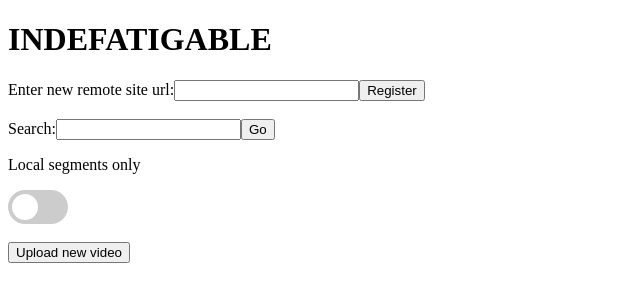
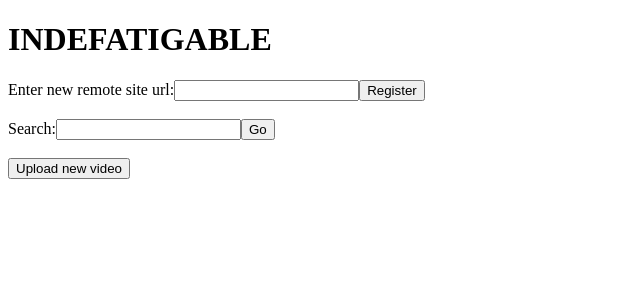
Before and after one commit to rfdolan/cs3733-indefatigable-admin, a React (Create React App) app: page / in a window 1280 px wide. Shown: the top 302 px of the page, without its empty margins (0-640 px from the left). Built offline with nearby package versions, Linux system fonts and the light colour scheme; no server answers.

Commit message:
Admin now only sees local videos.

```diff
--- a/src/VideoPanel.js
+++ b/src/VideoPanel.js
@@ -15,7 +15,6 @@ class VideoPanel extends React.Component {
 
     state = {
         videos: [],
-        localOnly: false,
     }
 
     // These two functions make us promise not to update the state if the component
@@ -40,18 +39,13 @@ class VideoPanel extends React.Component {
     }
 
 
-    toggleFilter = () => {
-        this.setState({localOnly: !this.state.localOnly});
-        this.renderVideos();
-    }
-
     renderVideos = () => {
         // Array of JSX videos we want to render.
         let vids = [];
         for(let i=0; i<this.state.videos.length; i++ ) {
             let currVid = this.state.videos[i];
             // If we are not filtering by local only OR if we are and this is a local video, add it to the array.
-            if((!this.state.localOnly) || (this.state.localOnly && !currVid.isRemote)){
+            if( !currVid.isRemote){
                 vids.push(<li key={currVid.vuid} style={{listStyleType: "none", padding: "5px", float: "left"}}><Video title={currVid.title} transcript={currVid.transcript} url={currVid.url}
                     character={currVid.character} isRemote={currVid.isRemote} isRemotelyAvailable={currVid.isRemotelyAvailable} id={currVid.vuid}></Video></li>);
             }
@@ -72,11 +66,6 @@ class VideoPanel extends React.Component {
                             <button type="submit">Go</button>
                         </label>
                     </form>
-                    <p>Local segments only</p>
-                    <label className="switch">
-                        <input type="checkbox" onClick={this.toggleFilter}></input>
-                        <span className="slider round"></span>
-                    </label>
                 </div>
                 <br />
                 <button type="button" onClick={this.uploadNewSegment}>Upload new video</button><br />
```
